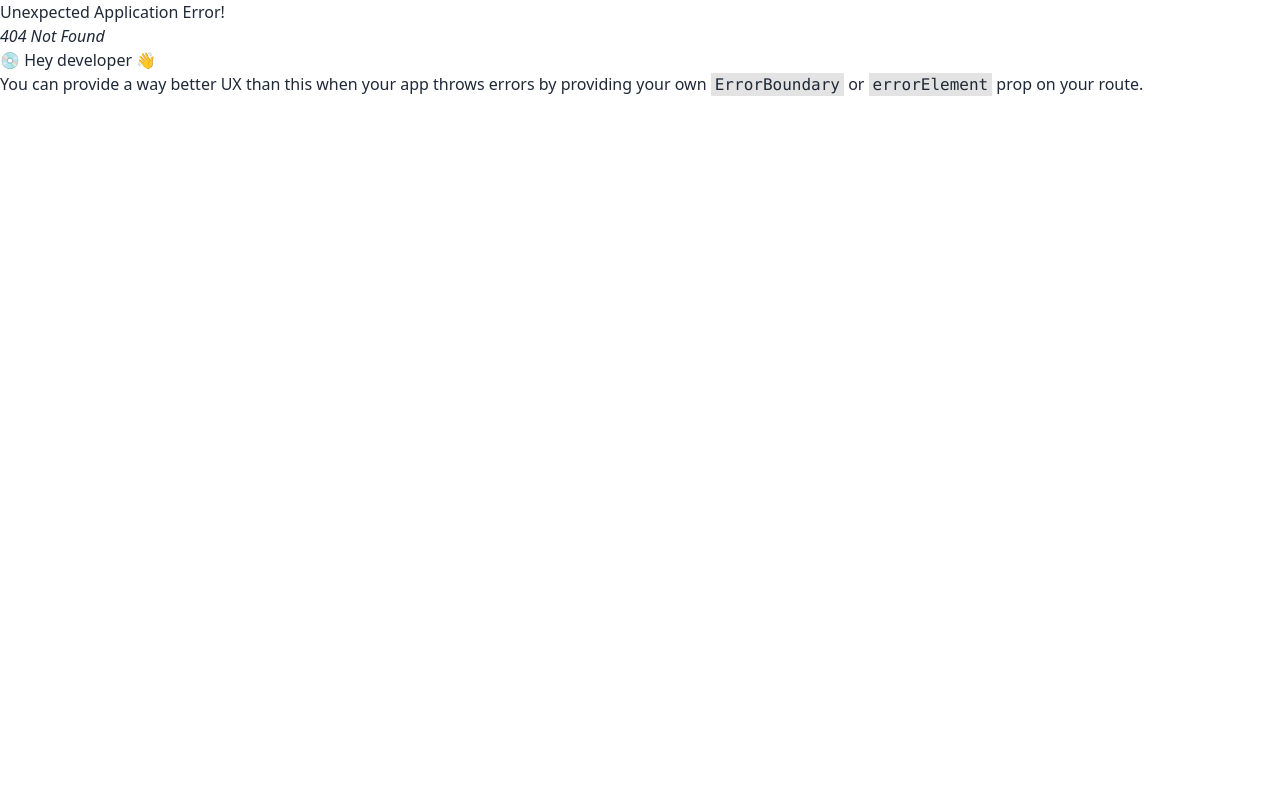
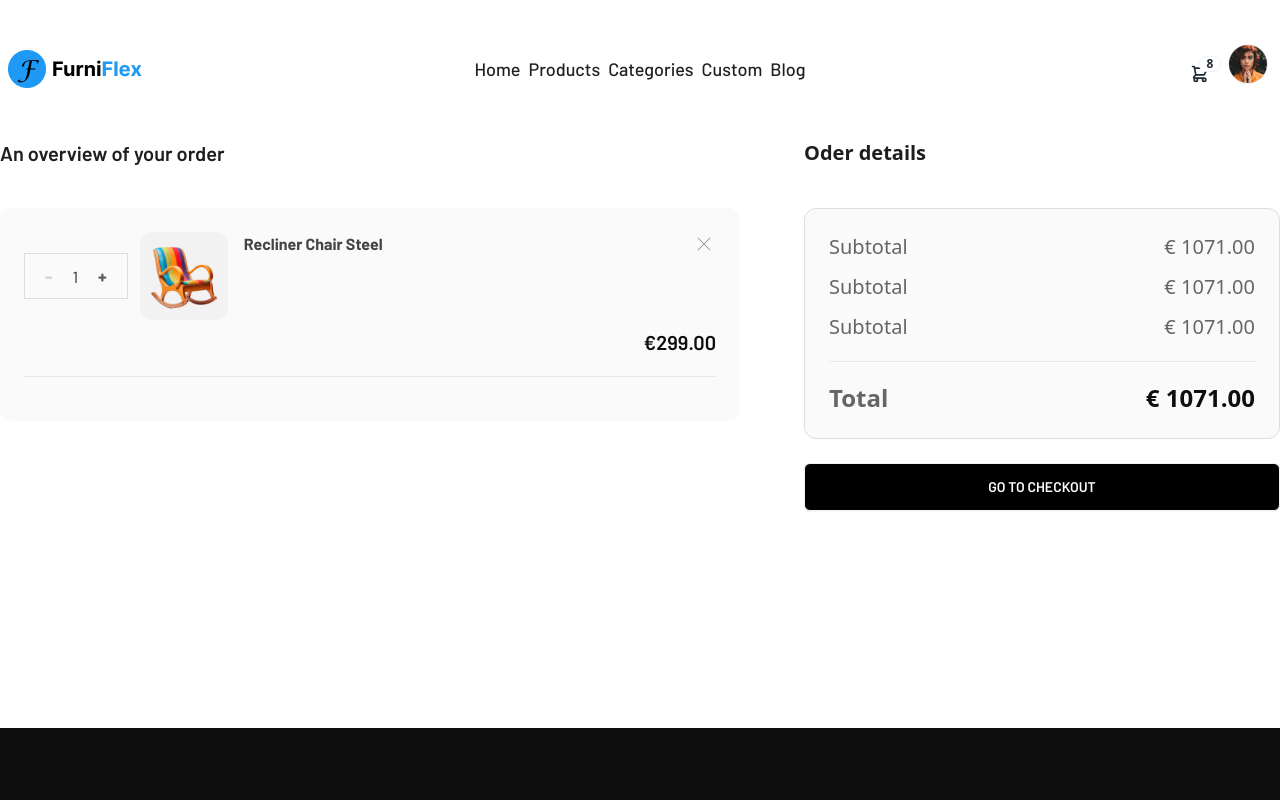
Before and after one commit to Nujat-Zaman-Chowdhury/E-commerce-web-app, a React (Vite) app: page /order-details in a window 1280 px wide. Before the commit this address had no page. Shown: the top 800 px of the page. Built offline with nearby package versions, Linux system fonts and the light colour scheme.

Commit message:
added cart details page

```diff
--- a/src/components/Footer/Footer.jsx
+++ b/src/components/Footer/Footer.jsx
@@ -4,7 +4,7 @@ import flag from "../../../public/🇺🇸.png"
 
 const Footer = () => {
   return (
-    <footer className="px-[100px] pb-6 pt-20 bg-[#0E0E0E]">
+    <footer className="px-[100px] pb-6 pt-20 bg-[#0E0E0E] mt-[96px]">
       <div className="flex flex-col justify-between py-10 space-y-8 lg:flex-row lg:space-y-0">
         <div className="cursor-pointer">
           <img src={logo} alt="" />
--- a/src/components/Navbar/Navbar.jsx
+++ b/src/components/Navbar/Navbar.jsx
@@ -12,7 +12,7 @@ const Navbar = () => {
     <Link><li>Blog</li></Link>
     </>
     return (
-        <div className="navbar bg-base-100">
+        <div className="navbar bg-base-100 lg:py-10 container mx-auto">
   <div className="navbar-start">
     <div className="dropdown">
       <div tabIndex={0} role="button" className="btn btn-ghost lg:hidden">
--- /dev/null
+++ b/src/components/ProductCard/ProductCard.jsx
@@ -0,0 +1,48 @@
+import React from "react";
+import img1 from "../../../public/Image (1).png";
+
+const ProductCard = () => {
+  return (
+    <div className="flex flex-col p-4 gap-8 border border-[#F1F1F1] rounded-lg font-barlow">
+      <img src={img1} alt="product.name" className="w-full rounded-lg" />
+      <div className="w-full">
+        <h3 className="text-lg font-semibold text-[#343434]">product.nam</h3>
+        <p className="flex flex-row text-lg">
+          <span className="text-[#343434] text-lg  font-bold">
+            product.discounted_price
+          </span>
+          <span className="line-through text-[#ABABAB] text-lg font-medium">
+            product.original_price
+          </span>
+          <span className="text-[#B92E2E] font-semibold">
+            product.discount_percentage
+          </span>
+        </p>
+        <p className="text-[#838383] mb-7">product.description</p>
+        <button className="bg-[#202020] text-white py-2 px-4 rounded hover:bg-gray-600 w-full flex gap-3 justify-center">
+          <svg
+            xmlns="http://www.w3.org/2000/svg"
+            width="18"
+            height="18"
+            viewBox="0 0 18 18"
+            fill="none"
+          >
+            <path
+              d="M3.18982 12.7641L2.28715 7.37937C2.15067 6.56522 2.08243 6.15815 2.30095 5.89133C2.51948 5.62451 2.92111 5.62451 3.72439 5.62451H14.846C15.6492 5.62451 16.0508 5.62451 16.2694 5.89133C16.4879 6.15815 16.4196 6.56522 16.2832 7.37937L15.3805 12.7641C15.0813 14.5488 14.9317 15.4412 14.3209 15.9704C13.7102 16.4995 12.8297 16.4995 11.0688 16.4995H7.50152C5.74063 16.4995 4.86018 16.4995 4.24939 15.9704C3.63861 15.4412 3.48901 14.5488 3.18982 12.7641Z"
+              stroke="white"
+              stroke-width="1.6875"
+            />
+            <path
+              d="M13.4062 5.62598C13.4062 3.3478 11.5594 1.50098 9.28125 1.50098C7.00307 1.50098 5.15625 3.3478 5.15625 5.62598"
+              stroke="white"
+              stroke-width="1.6875"
+            />
+          </svg>{" "}
+          Add to cart
+        </button>
+      </div>
+    </div>
+  );
+};
+
+export default ProductCard;
--- a/src/layout/Main.jsx
+++ b/src/layout/Main.jsx
@@ -7,7 +7,10 @@ const Main = () => {
     return (
         <div>
             <Navbar/>
-            <Outlet/>
+            <div  className='min-h-[calc(100vh-306px)]'>
+            <Outlet></Outlet>
+
+            </div>
             <Footer/>
         </div>
     );
--- /dev/null
+++ b/src/pages/OrderDetails/OrderDetails.jsx
@@ -0,0 +1,96 @@
+import React from "react";
+import img from "../../../public/Image (2).png";
+import cross from "../../../public/cross.png";
+
+const OrderDetails = () => {
+  return (
+    <div className="container mx-auto flex gap-16">
+      {/* left side */}
+      <div className="font-barlow w-[740px]">
+        <h1 className="text-[#1E1E1E] text-[20px] font-semibold mb-10">
+          An overview of your order
+        </h1>
+        <div className="p-6 bg-[#FAFAFA] rounded-xl grid grid-rows-1">
+
+          <div className="">
+            <div className="flex justify-between">
+              <div className="flex items-center">
+                {/* increase decrease btn */}
+                <div className="border border-[#DEDEDE] mr-3">
+                  <button
+                    //   disabled={medicine.quantity === 1}
+                    //   onClick={() => handleDecrease(medicine._id)}
+                    className=" text-[#CFCFCF] px-3 rounded text-lg font-bold m-2 disabled:cursor-not-allowed"
+                  >
+                    -
+                  </button>
+                  1
+                  <button
+                    //   onClick={() => handleIncrease(medicine._id)}
+                    className=" text-[#5C5C5C] px-3 rounded text-lg font-bold m-2"
+                  >
+                    +
+                  </button>
+                </div>
+
+                {/* image */}
+                <div className="flex gap-4">
+                  <img
+                    src={img}
+                    alt=""
+                    className="w-[88px] h-[88px] rounded-xl"
+                  />
+                  <h4 className="text-[#434343] font-bold">
+                    Recliner Chair Steel
+                  </h4>
+                </div>
+              </div>
+              <div>
+                <img src={cross} alt="" />
+              </div>
+            </div>
+            <div className="flex justify-end text-[#0E0E0E] text-xl font-semibold mt-2">
+              <p>€299.00</p>
+            </div>
+          </div>
+            <hr  className="my-[20px] bg-[#ECECEC]"/>
+        </div>
+      </div>
+
+
+      {/* right side order details */}
+      <div className="flex-1">
+      <h1 className="text-[#1E1E1E] text-[20px] font-semibold mb-10">
+      Oder details
+        </h1>
+        <div className="bg-[#FAFAFA] rounded-xl p-6 border border-[#DEDEDE]">
+            <div className="space-y-3">
+
+               <div className="flex justify-between  text-xl">
+                <h5 className="text-[#656565]">Subtotal</h5>
+                <p className="text-[#656565] font-medium">€ 1071.00</p>
+               </div>
+               <div className="flex justify-between  text-xl">
+                <h5 className="text-[#656565]">Subtotal</h5>
+                <p className="text-[#656565] font-medium">€ 1071.00</p>
+               </div>
+               <div className="flex justify-between  text-xl">
+                <h5 className="text-[#656565]">Subtotal</h5>
+                <p className="text-[#656565] font-medium">€ 1071.00</p>
+               </div>
+            </div>
+    <hr  className="my-[20px] bg-[#ECECEC]"/>
+    <div className="flex justify-between font-semibold  text-2xl">
+                <h5 className="text-[#656565] ">Total</h5>
+                <p className="text-[#0E0E0E]">€ 1071.00</p>
+               </div>
+        </div>
+
+        <button className="btn bg-black w-full text-white mt-6 flex justify-center rounded-md font-barlow uppercase">Go to Checkout</button>
+
+      </div>
+    </div>
+  );
+};
+
+export default OrderDetails;
--- a/src/pages/Products/Products.jsx
+++ b/src/pages/Products/Products.jsx
@@ -1,12 +1,14 @@
 import React from 'react';
 import Sidebar from '../../components/Sidebar/Sidebar';
+import ProductCard from '../../components/ProductCard/ProductCard';
 
 const Products = () => {
     return (
-        <div className='flex gap-10 mt-[80px]'>
+        <div className='container mx-auto flex gap-10 mt-[80px]'>
             <Sidebar/>
-            <div className='flex-1'>
-
+            <div className='flex-1 grid grid-cols-1 gap-6 lg:grid-cols-3 '>
+                <ProductCard/>
+                <ProductCard/>
             </div>
         </div>
     );
```
Also changed, not shown: src/routes/Routes.jsx (+6 -1 lines), public/cross.png (added).
